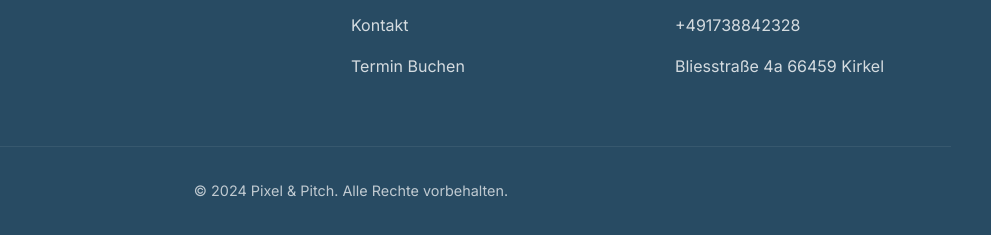
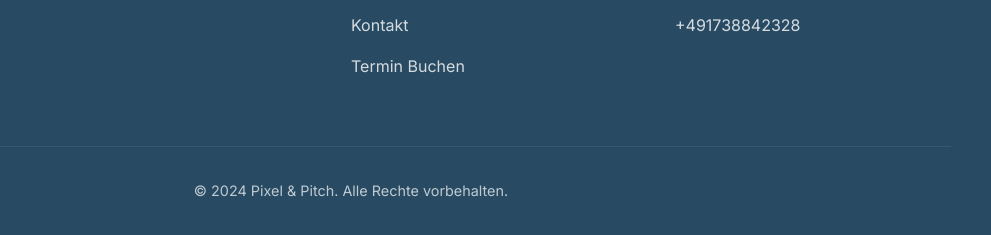
Before and after one commit to PotatoMan3728/pixel-pitch, a plain HTML site: page contact.html in a window 1280 px wide. Shown: the part 1017-1252 px from the top of the page, 289-1280 px from the left. Drawn offline with nearby package versions, Linux system fonts and the light colour scheme.

Commit message:
Remove address link from contact footer
Removed the address link from the footer.

```diff
--- a/contact.html
+++ b/contact.html
@@ -127,7 +127,7 @@
                 <h4 data-translate="Contact">Contact</h4>
                 <a href="mailto:info@pixel-pitch.eu" data-translate="info@pixel-pitch.eu">info@pixel-pitch.eu</a>
                 <a href="tel:+491738842328">+491738842328</a>
-                <a href="#location" data-translate="Bliesstraße 4a 66459 Kirkel">Bliesstraße 4a 66459 Kirkel</a>
+                <a href="#location"></a>
             </div>
         </div>
         <div class="footer-bottom">
```
